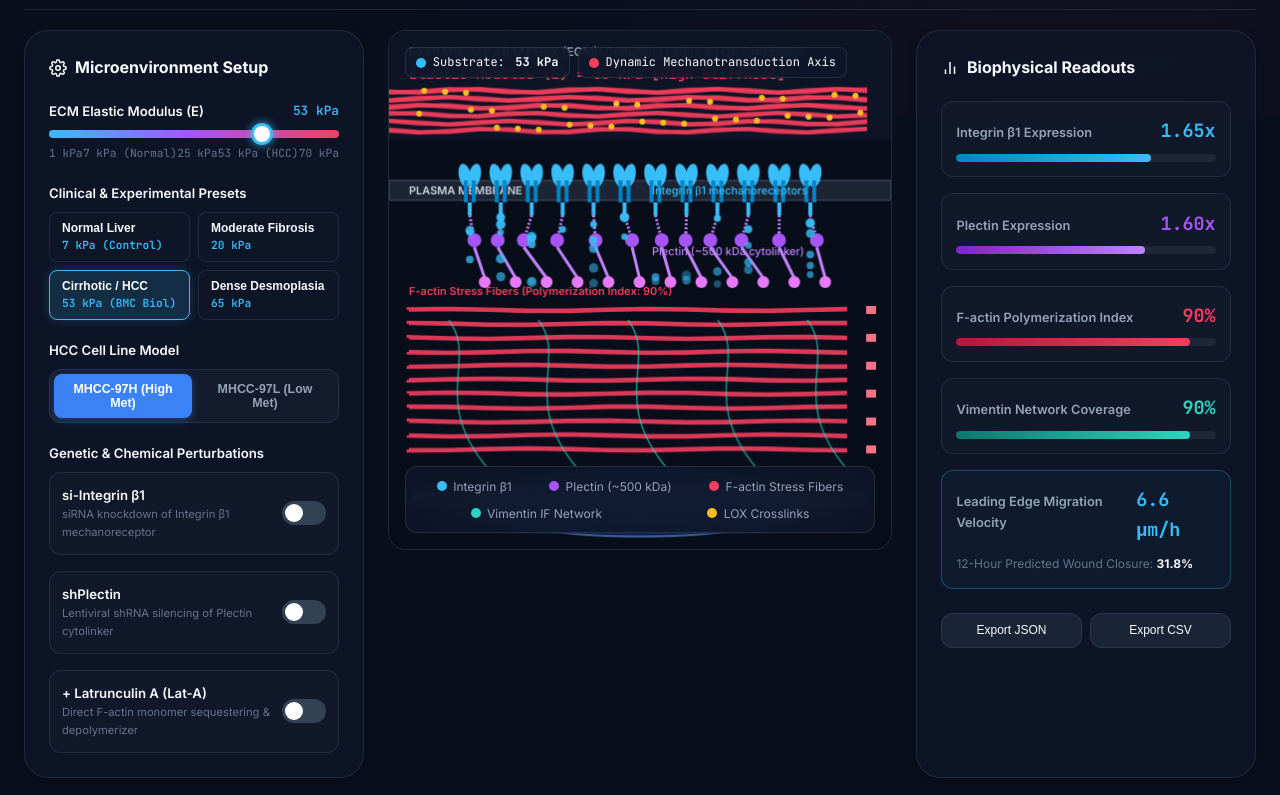
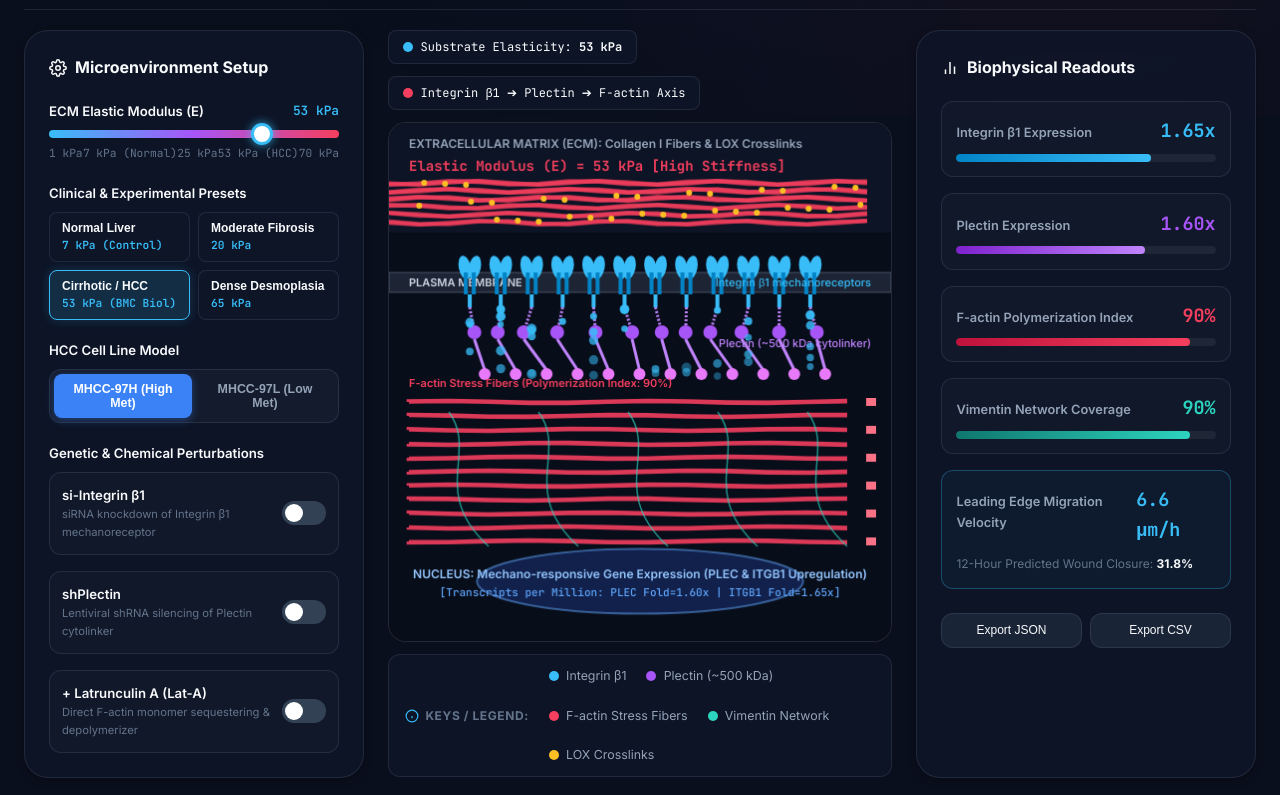
Before and after one commit to madelinebradshaw2016-star/hcc-ecm-stiffness-explorer, a plain HTML site: page index.html in a window 1280 px wide. Shown: the part 685-1480 px from the top of the page. Drawn offline with nearby package versions, Linux system fonts and the light colour scheme; animation ran at ten frames a second.

Commit message:
Relocate simulation keys and status badges outside canvas to prevent obscuring labels and nucleus

```diff
--- a/app.js
+++ b/app.js
@@ -223,7 +223,7 @@ function initPathwayCanvas() {
     // Y-coordinates of layers
     const ecmHeight = 110;
     const membraneY = 160;
-    const nucleusY = height - 70;
+    const nucleusY = height - 85;
 
     // ------------------------------------------------------------------------
     // Layer 1: ECM (Extracellular Matrix) - Collagen I + LOX crosslinks
@@ -361,13 +361,15 @@ function initPathwayCanvas() {
       }
     }
 
-    // Label for Integrin & Plectin
+    // Label for Integrin & Plectin (Right-aligned with margin)
+    pCtx.textAlign = 'right';
     pCtx.font = '500 11px Inter, sans-serif';
     pCtx.fillStyle = state.siIntegrinB1 ? '#ef4444' : '#38bdf8';
-    pCtx.fillText(state.siIntegrinB1 ? 'Integrin β1 [SILENCED by siRNA]' : 'Integrin β1 mechanoreceptors', width - 240, membraneY + 4);
+    pCtx.fillText(state.siIntegrinB1 ? 'Integrin β1 [SILENCED by siRNA]' : 'Integrin β1 mechanoreceptors', width - 20, membraneY + 4);
 
     pCtx.fillStyle = state.shPlectin ? '#ef4444' : '#c084fc';
-    pCtx.fillText(state.shPlectin ? 'Plectin [KNOCKED DOWN by shRNA]' : 'Plectin (~500 kDa cytolinker)', width - 240, membraneY + 65);
+    pCtx.fillText(state.shPlectin ? 'Plectin [KNOCKED DOWN by shRNA]' : 'Plectin (~500 kDa cytolinker)', width - 20, membraneY + 65);
+    pCtx.textAlign = 'left';
 
     // ------------------------------------------------------------------------
     // Layer 4: F-actin Stress Fibers & Intermediate Filaments (Vimentin)
--- a/index.html
+++ b/index.html
@@ -245,22 +245,35 @@
           </div>
         </div>
 
-        <!-- Center Column: Live Animated Mechanobiology Canvas -->
-        <div class="canvas-container">
-          <canvas id="pathwayCanvas"></canvas>
-
-          <div class="canvas-overlay-badges">
-            <div class="canvas-badge">
+        <!-- Center Column: Live Animated Mechanobiology Canvas with External Keys -->
+        <div class="simulation-center-card">
+          <!-- Top Simulation Status Bar (Cleanly above the canvas) -->
+          <div class="simulation-top-bar">
+            <div class="sim-status-pill">
               <span class="legend-dot" style="background: #38bdf8;"></span>
-              Substrate: <strong id="stiffnessBadge" style="margin-left: 4px;">53 kPa</strong>
+              <span>Substrate Elasticity: <strong id="stiffnessBadge">53 kPa</strong></span>
             </div>
-            <div class="canvas-badge">
+            <div class="sim-status-pill">
               <span class="legend-dot" style="background: #f43f5e;"></span>
-              Dynamic Mechanotransduction Axis
+              <span>Integrin β1 ➔ Plectin ➔ F-actin Axis</span>
             </div>
           </div>
 
-          <div class="canvas-legend">
+          <!-- Unobstructed Canvas Container -->
+          <div class="canvas-container">
+            <canvas id="pathwayCanvas"></canvas>
+          </div>
+
+          <!-- Dedicated Simulation Keys & Legend Bar (Cleanly below the canvas) -->
+          <div class="simulation-legend-bar">
+            <div class="legend-header">
+              <svg width="14" height="14" fill="none" stroke="currentColor" stroke-width="2" viewBox="0 0 24 24" style="color: var(--accent-cyan);">
+                <circle cx="12" cy="12" r="10"/>
+                <path d="M12 16v-4M12 8h.01"/>
+              </svg>
+              <span>Keys / Legend:</span>
+            </div>
+            <div class="legend-items-wrap">
               <div class="legend-item">
                 <span class="legend-dot" style="background: #38bdf8;"></span>
                 <span>Integrin β1</span>
@@ -275,11 +288,12 @@
               </div>
               <div class="legend-item">
                 <span class="legend-dot" style="background: #2dd4bf;"></span>
-              <span>Vimentin IF Network</span>
+                <span>Vimentin Network</span>
               </div>
               <div class="legend-item">
                 <span class="legend-dot" style="background: #fbbf24;"></span>
                 <span>LOX Crosslinks</span>
+              </div>
             </div>
           </div>
         </div>
--- a/style.css
+++ b/style.css
@@ -668,7 +668,36 @@ input:checked + .switch-slider:before {
   box-shadow: 0 2px 8px rgba(59, 130, 246, 0.4);
 }
 
-/* Interactive Canvas Diagram */
+/* Interactive Canvas Diagram & Wrapper */
+.simulation-center-card {
+  display: flex;
+  flex-direction: column;
+  gap: 0.75rem;
+  min-width: 0;
+}
+
+.simulation-top-bar {
+  display: flex;
+  align-items: center;
+  justify-content: space-between;
+  gap: 0.75rem;
+  flex-wrap: wrap;
+}
+
+.sim-status-pill {
+  background: var(--bg-card);
+  border: 1px solid var(--border-color);
+  padding: 0.4rem 0.85rem;
+  border-radius: var(--radius-sm);
+  font-size: 0.75rem;
+  font-family: var(--font-mono);
+  color: var(--text-main);
+  display: flex;
+  align-items: center;
+  gap: 0.5rem;
+  backdrop-filter: blur(8px);
+}
+
 .canvas-container {
   position: relative;
   width: 100%;
@@ -690,59 +719,52 @@ input:checked + .switch-slider:before {
   display: block;
 }
 
-.canvas-overlay-badges {
-  position: absolute;
-  top: 1rem;
-  left: 1rem;
+/* Dedicated Keys / Legend Bar below the canvas */
+.simulation-legend-bar {
+  background: var(--bg-card);
+  border: 1px solid var(--border-color);
+  border-radius: var(--radius-md);
+  padding: 0.65rem 1rem;
   display: flex;
-  gap: 0.5rem;
-  pointer-events: none;
+  align-items: center;
+  gap: 1.25rem;
+  backdrop-filter: blur(8px);
+  flex-wrap: wrap;
 }
 
-.canvas-badge {
-  background: rgba(15, 23, 42, 0.85);
-  backdrop-filter: blur(8px);
-  border: 1px solid rgba(255, 255, 255, 0.1);
-  padding: 0.3rem 0.65rem;
-  border-radius: var(--radius-sm);
+.legend-header {
   font-size: 0.75rem;
-  font-family: var(--font-mono);
-  color: var(--text-main);
+  font-weight: 700;
+  text-transform: uppercase;
+  letter-spacing: 0.05em;
+  color: var(--text-dim);
   display: flex;
   align-items: center;
   gap: 0.4rem;
+  flex-shrink: 0;
 }
 
-.canvas-legend {
-  position: absolute;
-  bottom: 1rem;
-  left: 1rem;
-  right: 1rem;
-  background: rgba(15, 23, 42, 0.85);
-  backdrop-filter: blur(8px);
-  border: 1px solid rgba(255, 255, 255, 0.1);
-  border-radius: var(--radius-md);
-  padding: 0.6rem 1rem;
+.legend-items-wrap {
   display: flex;
   align-items: center;
-  justify-content: space-around;
-  font-size: 0.75rem;
-  color: var(--text-muted);
+  gap: 1.25rem;
   flex-wrap: wrap;
-  gap: 0.5rem;
-  pointer-events: none;
+  flex: 1;
 }
 
 .legend-item {
   display: flex;
   align-items: center;
-  gap: 0.4rem;
+  gap: 0.45rem;
+  font-size: 0.775rem;
+  color: var(--text-muted);
 }
 
 .legend-dot {
   width: 10px;
   height: 10px;
   border-radius: 50%;
+  flex-shrink: 0;
 }
 
 /* Metric Gauges and Readouts */
```
Lines whose indentation alone changed are shown as unchanged.
